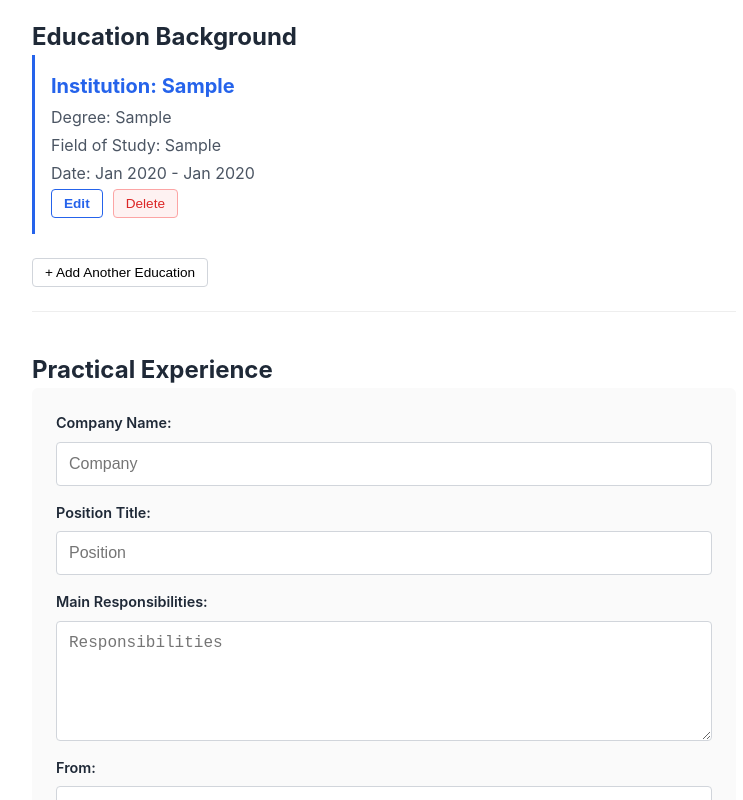
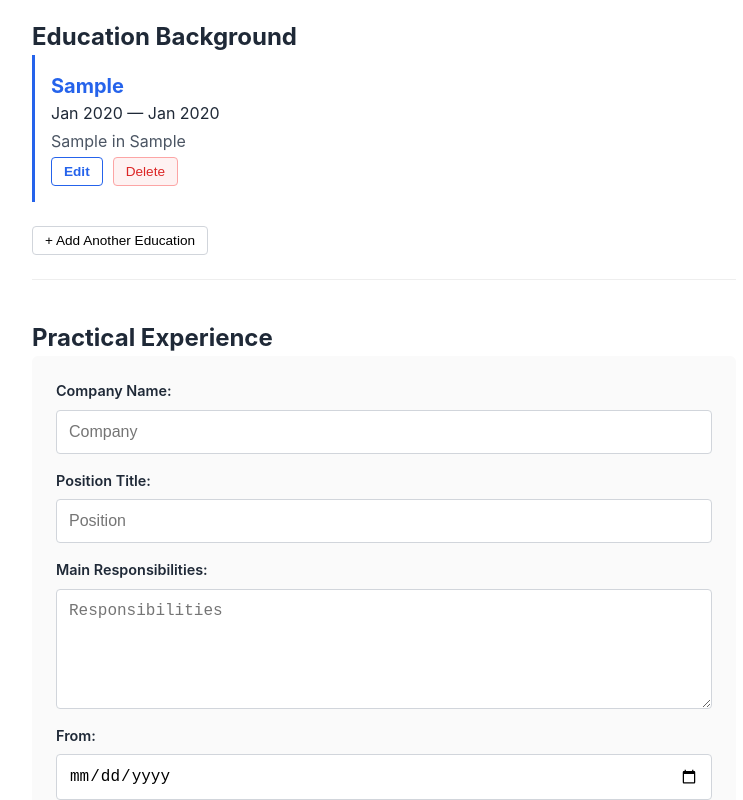
Before and after one commit to David-Godspower/cv-application-builder, a React (Vite) app: page / in a window 1280 px wide. Both pictures are taken after typing "Sample", "Sample", "Sample", "2020-01-15", "2020-01-15" into the empty fields and a click on the button "Save Education". Shown: the part 835-1635 px from the top of the page, without its empty margins (256-999 px from the left). Built offline with nearby package versions, Linux system fonts and the light colour scheme.

Commit message:
refactor: improve Education component layout with enhanced structure and styling

```diff
--- a/src/components/Education.jsx
+++ b/src/components/Education.jsx
@@ -46,15 +46,31 @@ function Education() {
       <div className="education-list">
         {educations.map((edu) => (
           <div key={edu.id} className="preview-block">
-            <h3>Institution: {edu.institutionName}</h3>
-            <p>Degree: {edu.degree}</p>
-            <p>Field of Study: {edu.fieldOfStudy}</p>
-            <p>Date: {formatDate(edu.dateFrom)} - {formatDate(edu.dateTo)}</p>
-            <button className="edit-button" onClick={() => {setCurrentEdu(edu); const filteredList = educations.filter(item => item.id !== edu.id);
-              setEducations(filteredList); setIsAdding(true);}}>Edit</button>
-            <button className="delete-btn" onClick={() => setEducations(educations.filter(item => item.id !== edu.id))}>
-                Delete
-            </button>
+            <div className="preview-header">
+              <h3 className="primary-title">{edu.institutionName}</h3>
+              <span className="date-display">
+                {formatDate(edu.dateFrom)} — {formatDate(edu.dateTo)}
+              </span>
+            </div>
+
+            <div className="preview-subheader">
+              <p className="secondary-title">
+                {edu.degree} in {edu.fieldOfStudy}
+              </p>
+            </div>
+
+            <div className="admin-controls">
+              <button className="edit-button" onClick={() => {
+                setCurrentEdu(edu);
+                const filteredList = educations.filter(item => item.id !== edu.id);
+                setEducations(filteredList);
+                setIsAdding(true);
+              }}>Edit</button>
+
+              <button className="delete-btn" onClick={() =>
+                setEducations(educations.filter(item => item.id !== edu.id))
+              }>Delete</button>
+            </div>
           </div>
         ))}
       </div>
@@ -74,15 +90,14 @@ function Education() {
           <button type="submit">Save Education</button>
         </form>
       )}
-      {educations.length === 0 && !isAdding && (
-        <>
-          <p className="hint-text">No education history added yet. Click below to add your school!</p>
+
+      {!isAdding && (
+        <div className="button-group">
+          {educations.length === 0 && (
+            <p className="hint-text">No education history added yet. Click below to add your school!</p>
+          )}
           <button onClick={() => setIsAdding(true)}>+ Add Another Education</button>
-        </>
-      )}
-
-      {educations.length > 0 && !isAdding && (
-        <button onClick={() => setIsAdding(true)}>+ Add Another Education</button>
+        </div>
       )}
     </section>
   );
```
